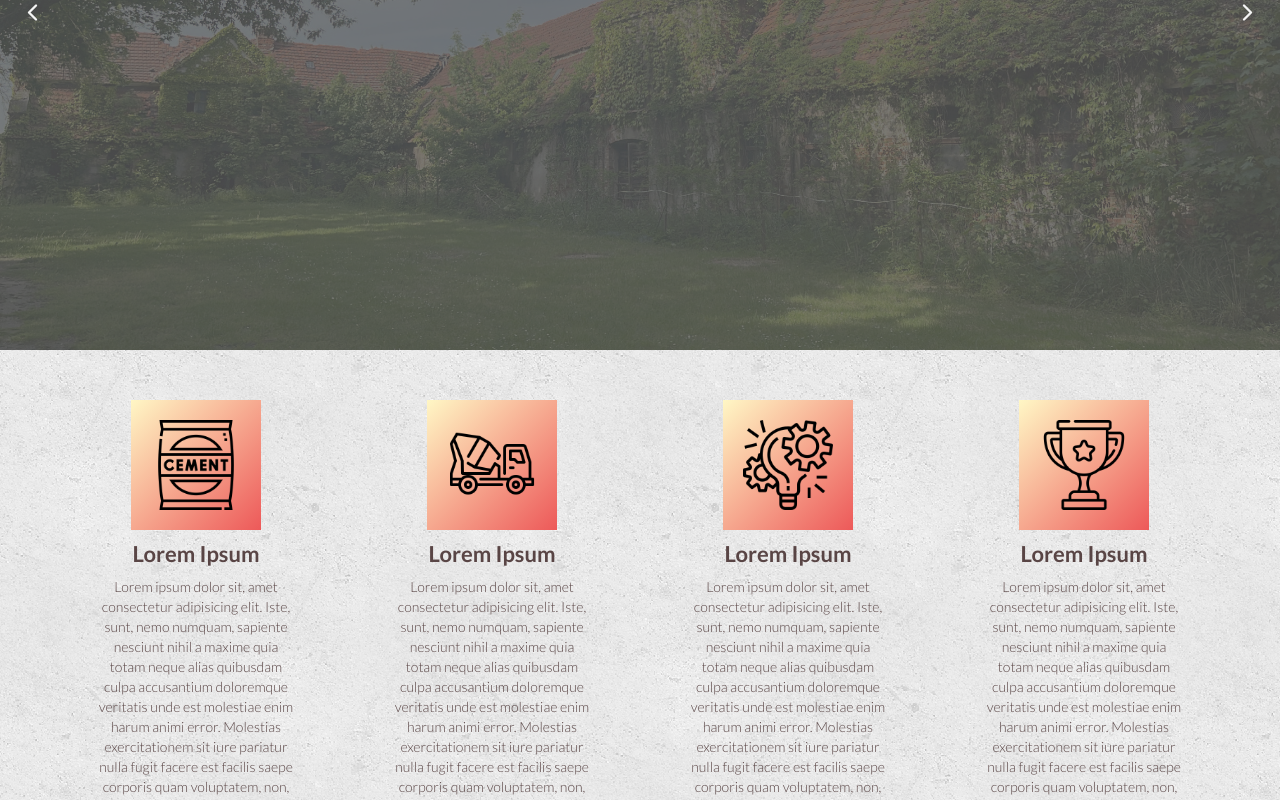
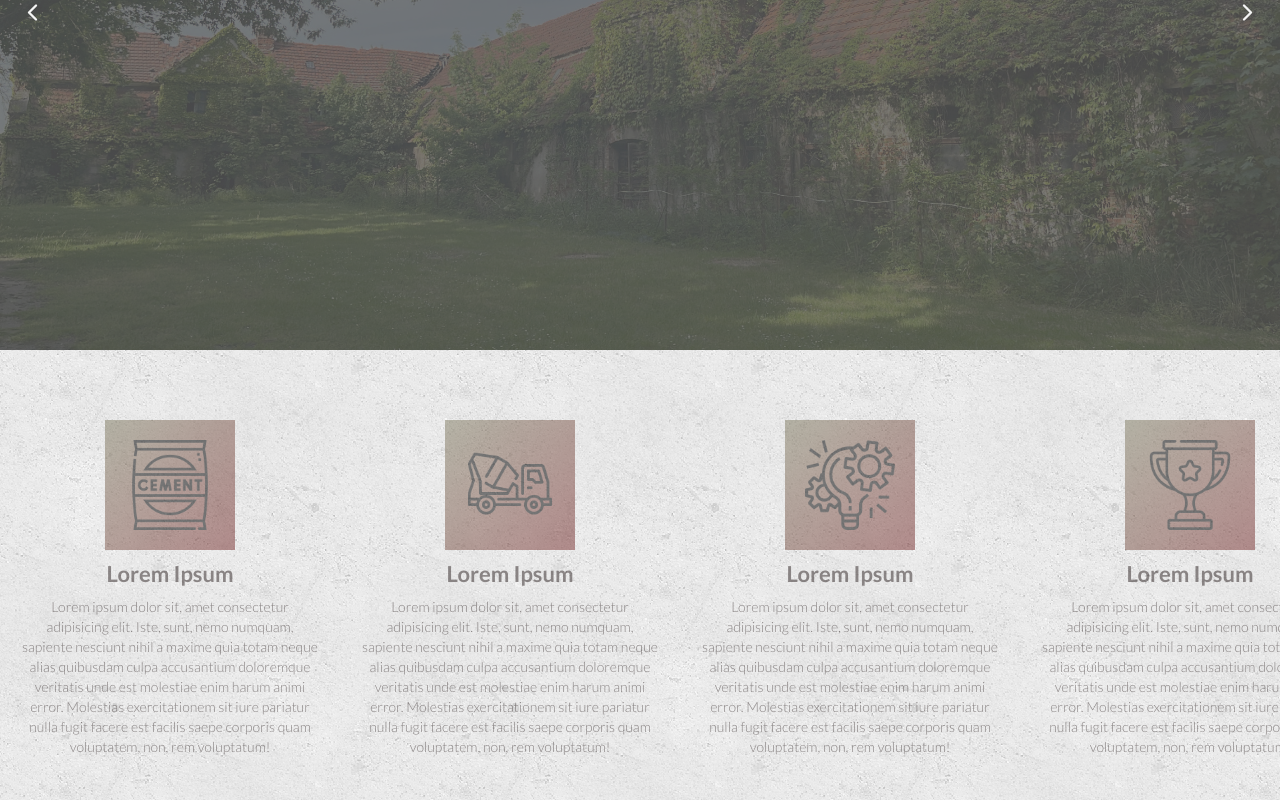
Before and after one commit to AdamAngg/beton-mochy, a Next.js app: page / in a window 1280 px wide. Shown: the part 350-1150 px from the top of the page. Built offline with nearby package versions, Linux system fonts and the light colour scheme.

Commit message:
style: cool new border on perks

```diff
--- a/src/components/UI/header/navbar/navbar.module.css
+++ b/src/components/UI/header/navbar/navbar.module.css
@@ -8,7 +8,9 @@
   transition: all 0.3s;
   z-index: 4;
 }
-
+.logo {
+  cursor: pointer;
+}
 .btn_container {
   display: flex;
   flex-direction: row;
@@ -27,12 +29,13 @@
   position: absolute;
   top: 0;
   left: 0;
-  background: #252525;
+  background: var(--btn-secondary);
   opacity: 0;
   width: 100%;
   height: 100%;
   border-radius: 5%;
   z-index: -1;
+  transition: all 0.3s;
 }
 .btn_wrapper:has(.btn:hover)::after {
   opacity: 1;
@@ -46,6 +49,7 @@
   border: none;
   transition: all 0.3s;
   text-transform: uppercase;
+  cursor: pointer;
 }
 .btn:hover {
   color: red;
--- a/src/components/UI/header/slider/slider.jsx
+++ b/src/components/UI/header/slider/slider.jsx
@@ -33,9 +33,8 @@ export const Slider = ({ images, altText }) => {
         >
           <Image
             onLoad={handleImageLoad}
-            style={{ opacity: imageLoaded ? 0.4 : 0 }}
             src={selectedImage}
-            className={`${styles.image}`}
+            className={`${styles.image} ${imageLoaded ? styles.loaded : ""}`}
             priority={true}
             alt={altText[currentSlideIndex]}
             blurDataURL="../../../../../public/assets/img/header/blur.jpg"
--- a/src/components/content/home/perks/perks.jsx
+++ b/src/components/content/home/perks/perks.jsx
@@ -3,9 +3,9 @@ import { iconsArray } from "./perks.data";
 import Image from "next/image";
 
 export const Perks = () => {
-  const icons = iconsArray.map(([icons, altText]) => (
+  const icons = iconsArray.map(([icons, altText], i) => (
     <>
-      <div className={styles.column_container}>
+      <div key={i} className={styles.column_container}>
         <Image
           src={icons}
           className={styles.icons}
--- a/src/components/content/home/perks/perks.module.css
+++ b/src/components/content/home/perks/perks.module.css
@@ -9,7 +9,6 @@
 .icons {
   height: 13rem;
   width: 13rem;
-  color: white;
   -webkit-user-select: none;
   -moz-user-select: none;
   -ms-user-select: none;
@@ -23,13 +22,40 @@
   justify-content: center;
   align-items: center;
   gap: 1rem;
+  padding: var(--padding-base);
+  position: relative;
+  transition: all 1s;
+  filter: brightness(0.5);
+  opacity: 0.5;
+
+  --c: #8a9b0f; /* the border color */
+  --b: 10px; /* the border thickness*/
+  --g: 5px; /* the gap on hover */
+
+  --_g: #0000 25%, var(--c) 0;
+  background: conic-gradient(
+        from 180deg at top var(--b) right var(--b),
+        var(--_g)
+      )
+      var(--_i, 200%) 0 /200% var(--_i, var(--b)) no-repeat,
+    conic-gradient(at bottom var(--b) left var(--b), var(--_g)) 0
+      var(--_i, 200%) / var(--_i, var(--b)) 200% no-repeat;
+  transition: 0.3s, background-position 0.3s 0.3s;
+  cursor: pointer;
 }
+.column_container:hover {
+  --_i: 100%;
+  transition: 0.3s, background-size 0.3s 0.3s;
+  opacity: 1;
+  filter: brightness(1);
+}
+
 .title {
   font-size: var(--fontSize-large);
   font-weight: 600;
 }
 .text {
-  width: 20rem;
+  width: 30rem;
   word-wrap: break-word;
   text-align: center;
   font-size: var(--fontSize-minimal);
--- a/src/styles/globals.css
+++ b/src/styles/globals.css
@@ -1,5 +1,6 @@
 @import url("https://fonts.googleapis.com/css2?family=Lato:ital,wght@0,100;0,300;0,400;0,700;0,900;1,100;1,300;1,400;1,700;1,900&display=swap");
 @import url("./variables.css");
+
 * {
   box-sizing: border-box;
   margin: 0;
--- a/src/styles/variables.css
+++ b/src/styles/variables.css
@@ -9,9 +9,13 @@
 
   /* Bg color */
   --bg-primary: #fff;
+  --bg-secondary: #F0F0F0;
+
 
   /* Buttons colors */
   --btn-primary: linear-gradient(to right bottom, var(--color-secondary), var(--color-complementary));
+  --btn-secondary: #252525;
+
   /* font colors */
   --font-primary: #594545;
   --font-secondary: #fff;
```
